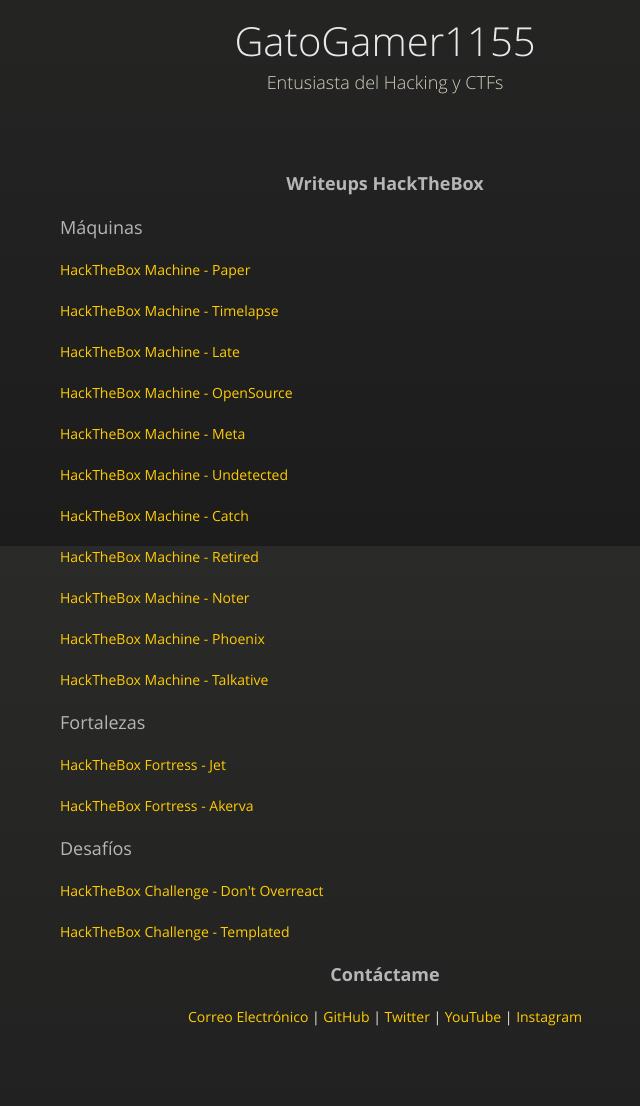
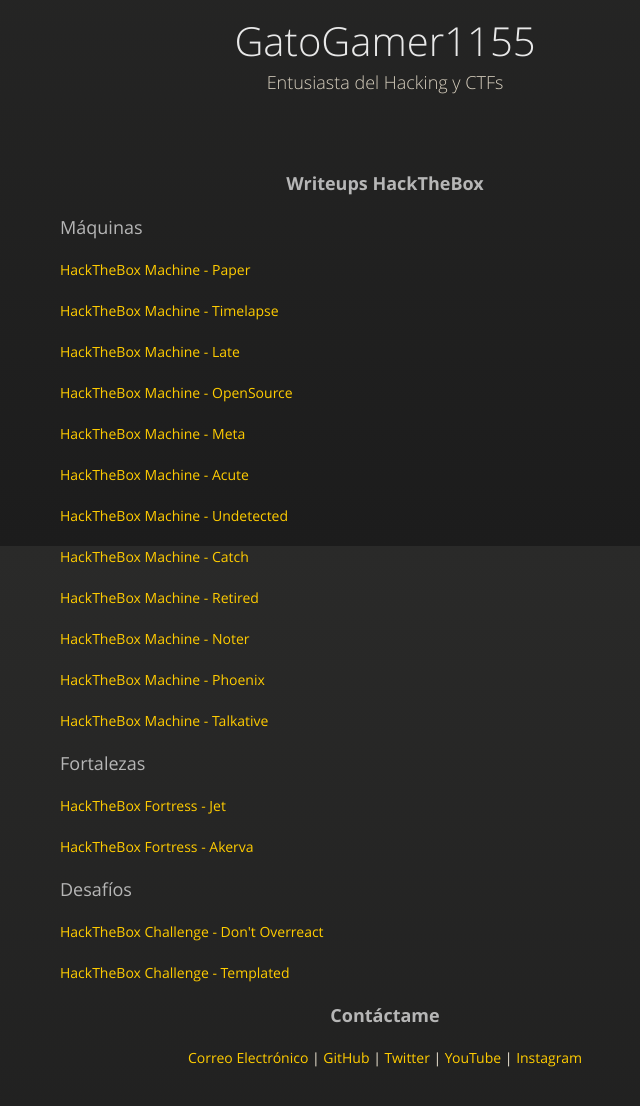
Before and after one commit to henryp911/gg-new.github.io, a Jekyll site: the page index.html, which Jekyll copies as it is, in a window 1280 px wide, cut to the strip 354-1532 px from the top of the page. Shown: the top 1106 px of the strip, without its empty margins (255-895 px from the left). Built offline with Jekyll 4.4.1, drawn with Linux system fonts in a browser that asks for light colours.

Commit message:
Update index.html

```diff
--- a/index.html
+++ b/index.html
@@ -49,6 +49,7 @@
 <p><a href="./hackthebox/late/">HackTheBox Machine - Late</a></p>
 <p><a href="./hackthebox/opensource/">HackTheBox Machine - OpenSource</a></p>
 <p><a href="./hackthebox/meta/">HackTheBox Machine - Meta</a></p>
+<p><a href="./hackthebox/acute/">HackTheBox Machine - Acute</a></p>
 <p><a href="./hackthebox/undetected/">HackTheBox Machine - Undetected</a></p>
 <p><a href="./hackthebox/catch/">HackTheBox Machine - Catch</a></p>
 <p><a href="./hackthebox/retired/">HackTheBox Machine - Retired</a></p>
```
